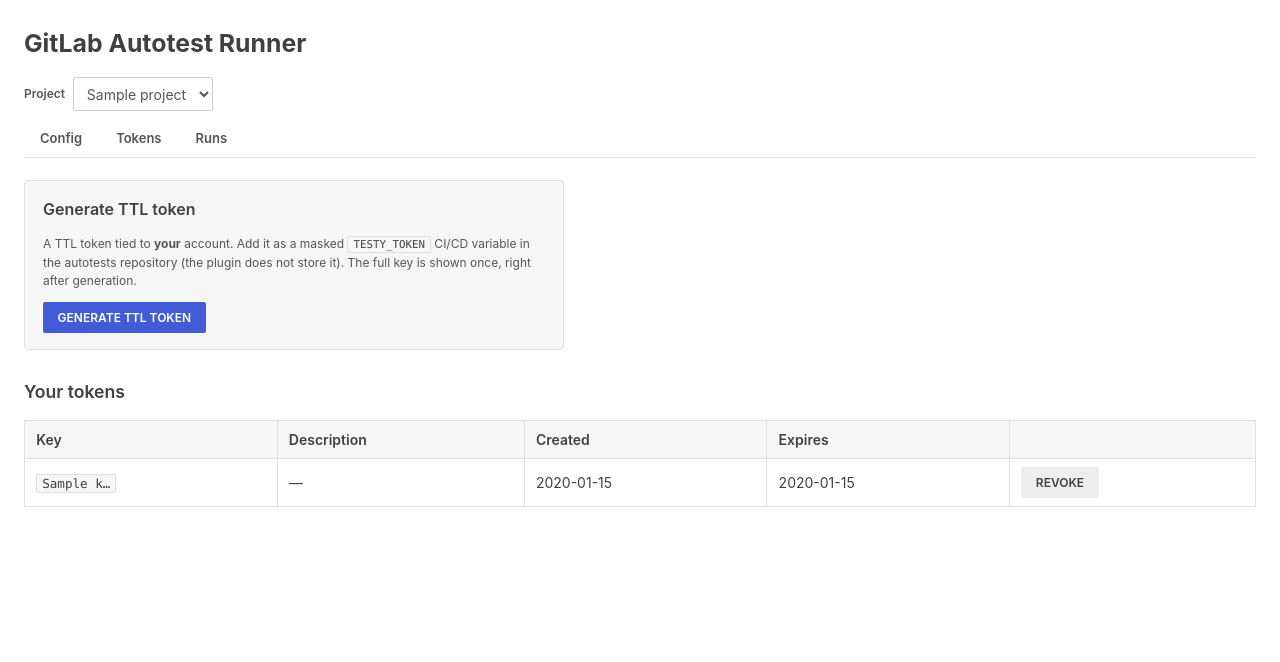
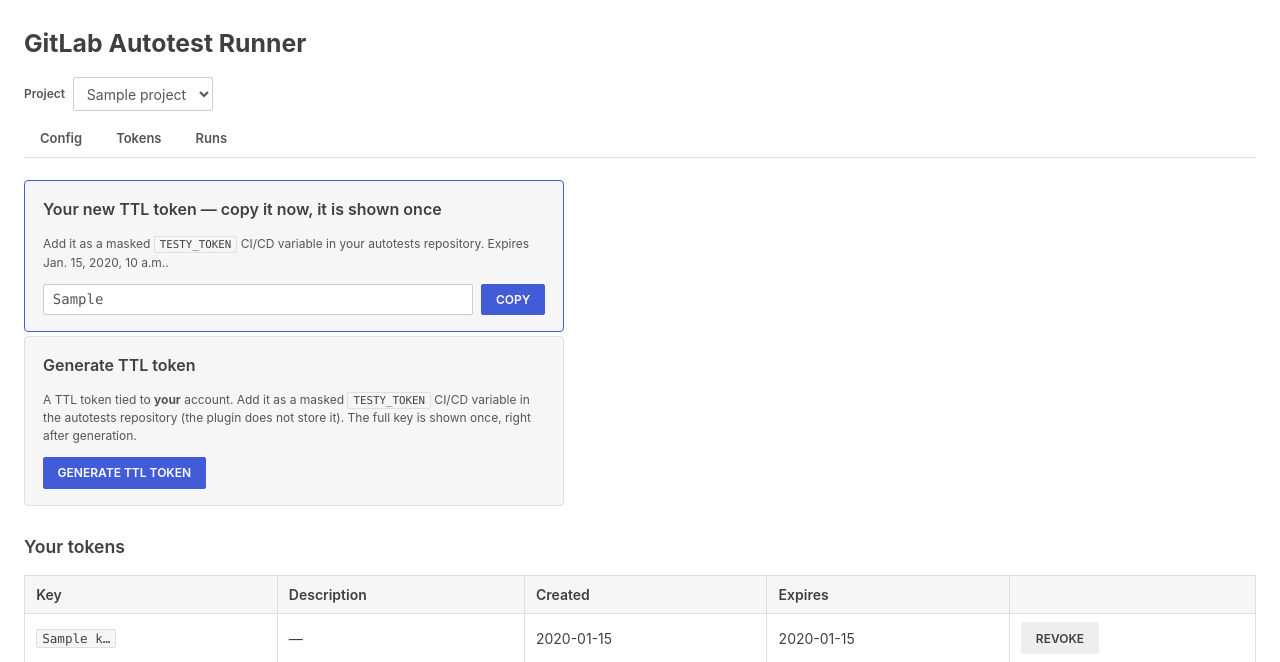
Before and after one commit to TheGreatPepix/testy_gitlab_plugin, a Django app: template testy_gitlab_runner/templates/testy_gitlab_runner/tokens.html in a window 1280 px wide. Shown: the part 46-708 px from the top of the page. Run offline with Django 3.2, Linux system fonts and the light colour scheme; the template is opened without the code that fills it: most values are stand-ins (such as "Sample title", 1, 10 or a date in 2020).

Commit message:
Add copy token button

```diff
--- a/testy_gitlab_runner/__init__.py
+++ b/testy_gitlab_runner/__init__.py
@@ -1,4 +1,4 @@
-__version__ = "1.0.2"
+__version__ = "1.0.3"
 default_app_config = "testy_gitlab_runner.apps.TestyGitlabRunnerConfig"
 
 try:
--- a/testy_gitlab_runner/templates/testy_gitlab_runner/tokens.html
+++ b/testy_gitlab_runner/templates/testy_gitlab_runner/tokens.html
@@ -3,6 +3,43 @@
 {% block content %}
 <h1>GitLab Autotest Runner</h1>
 {% include "testy_gitlab_runner/_subnav.html" %}
+
+<style>
+  .new-token { border-color: var(--accent); }
+  .token-copy { display: flex; gap: 8px; align-items: center; }
+  .token-copy input { flex: 1; font-family: ui-monospace, SFMono-Regular, Menlo, monospace; }
+  .token-copy button { flex: none; }
+</style>
+
+{% if new_token %}
+  <section class="card new-token">
+    <h3>Your new TTL token — copy it now, it is shown once</h3>
+    <p class="hint">Add it as a masked <code>TESTY_TOKEN</code> CI/CD variable in your autotests
+       repository.{% if new_token_expires %} Expires {{ new_token_expires }}.{% endif %}</p>
+    <div class="token-copy">
+      <input id="new-token-value" type="text" readonly value="{{ new_token }}"
+             onfocus="this.select();">
+      <button type="button" class="accent" onclick="copyToken(this)">Copy</button>
+    </div>
+  </section>
+  <script>
+    function copyToken(btn) {
+      var input = document.getElementById('new-token-value');
+      var done = function () {
+        var prev = btn.textContent;
+        btn.textContent = 'Copied!';
+        setTimeout(function () { btn.textContent = prev; }, 1500);
+      };
+      if (navigator.clipboard && navigator.clipboard.writeText) {
+        navigator.clipboard.writeText(input.value).then(done, function () {
+          input.select(); document.execCommand('copy'); done();
+        });
+      } else {
+        input.select(); document.execCommand('copy'); done();
+      }
+    }
+  </script>
+{% endif %}
 
 <div class="cards">
   <section class="card">
```
Also changed, not shown: testy_gitlab_runner/views.py (+4 -6 lines).
